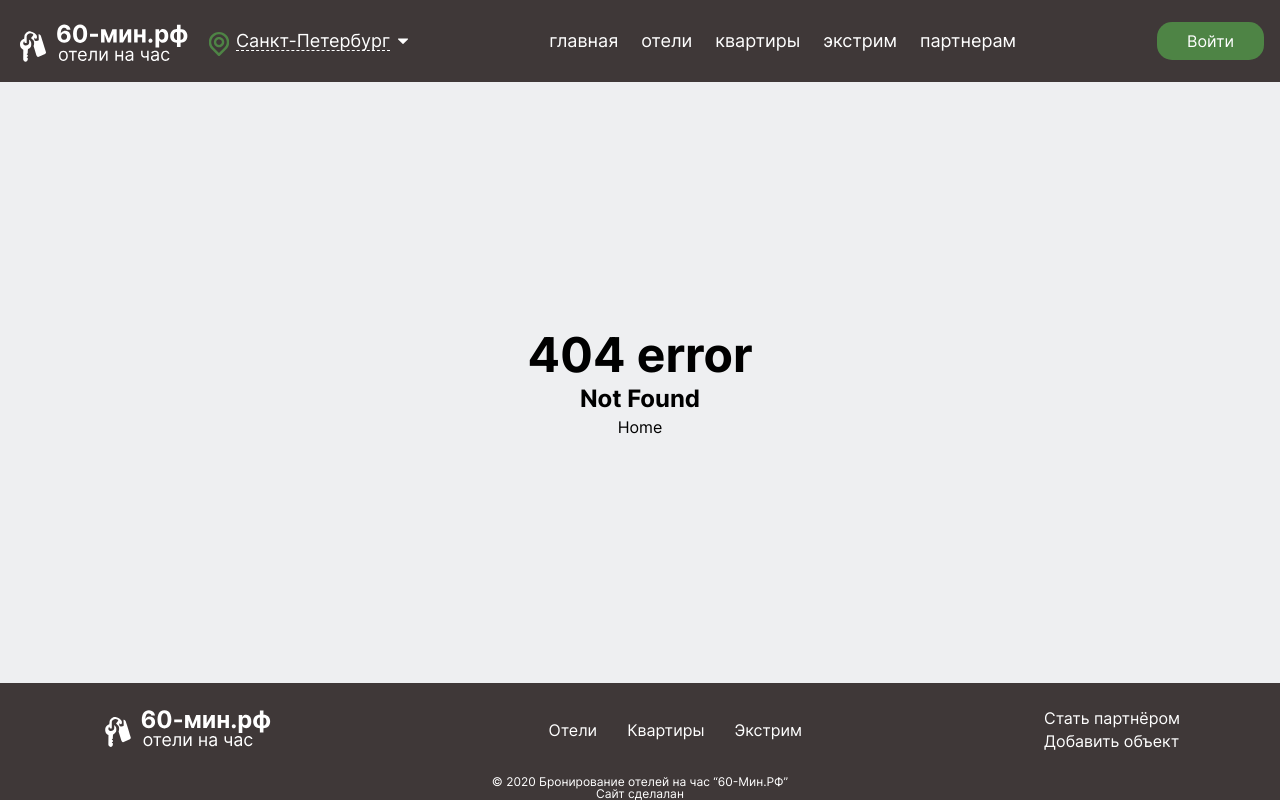
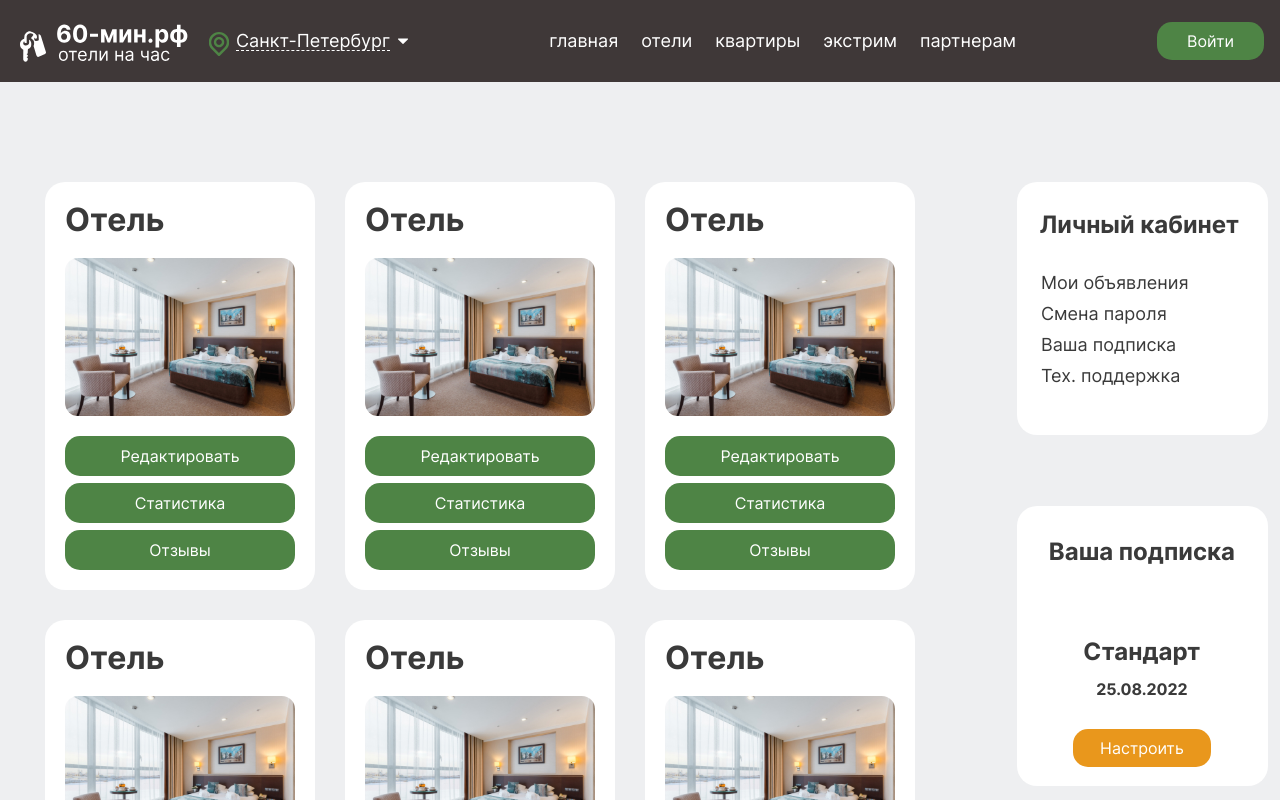
Before and after one commit to skvilshell/60-min_dev, a React (Vite) app: page /personal_account/ads in a window 1280 px wide. Shown: the top 800 px of the page. Built offline with nearby package versions, Linux system fonts and the light colour scheme.

Commit message:
change_lk

```diff
--- a/src/App.jsx
+++ b/src/App.jsx
@@ -11,6 +11,7 @@ import SignUp from "./pages/SignUp/SignUp";
 import MyAds from "./pages/MyAds";
 import AddEstate from "./pages/AddEstate/AddEstate";
 import AddEstate1 from "./pages/AddEstates/AddEstate";
+import CardsOutlet from "./pages/MyAds/CardsOutlet";
 
 function App() {
   return (
@@ -30,7 +31,12 @@ function App() {
           <Route path="property/add" element={<AddEstate />} />
           <Route path="property/:id" element={<ObjectPage />} />
           <Route path="review" element={<Rewiew />} />
-          <Route path="personal_account" element={<MyAds />} />
+          <Route path="personal_account" element={<MyAds />} >
+            <Route path='ads' element={<CardsOutlet />} />
+            <Route path='change-password' element={<p>change-password</p>} />
+            <Route path='subscription' element={<p>subscription</p>} />
+            <Route path='support' element={<p>support</p>} />
+          </Route>
 
           <Route path="*" element={<NotFound />} />
         </Route>
--- /dev/null
+++ b/src/pages/MyAds/CardsOutlet.jsx
@@ -0,0 +1,14 @@
+import React from 'react'
+import styles from './MyAds.module.scss'
+import LKCard from '../../components/LKCard'
+
+const ads = ["Отель", "Отель", "Отель", "Отель", "Отель", "Отель"]
+export default function CardsOutlet() {
+   return (
+      <div className={styles.ads}>
+         {ads.map((item, index) => (
+            <LKCard key={index} title={item} />
+         ))}
+      </div>
+   )
+}
--- a/src/pages/MyAds/MyAds.module.scss
+++ b/src/pages/MyAds/MyAds.module.scss
@@ -44,6 +44,11 @@
             >h3 {
                 margin-bottom: 26px;
                 margin-left: 9.85px;
+            }
+
+            .links{
+                display: grid;
+                grid-template-columns: 1fr
             }
 
             .container__button {
--- a/src/pages/MyAds/index.jsx
+++ b/src/pages/MyAds/index.jsx
@@ -1,44 +1,53 @@
 import React from 'react'
-import LKCard from '../../components/LKCard'
 import styles from './MyAds.module.scss'
 import BtnPraimary from '../../components/BtnPraimary/BtnPraimary'
 import { useState } from 'react'
-import { Route, Routes } from 'react-router-dom'
+import { Link, Outlet } from 'react-router-dom'
 
 export default function MyAds() {
-    const ads = ["Отель", "Отель", "Отель", "Отель", "Отель", "Отель"]
+
     const title = "Стандарт"
     const date = "25.08.2022"
-    const btnTitle = ["Мои объявления", "Смена пароля", "Ваша подписка", "Тех. поддержка"]
+    const btnTitle = [
+        {
+            text: "Мои объявления",
+            to: "/personal_account/ads"
+        },
+        {
+            text: "Смена пароля",
+            to: "/personal_account/change-password"
+        },
+        {
+            text: "Ваша подписка",
+            to: "/personal_account/subscription"
+        },
+        {
+            text: "Тех. поддержка",
+            to: "/personal_account/support"
+        }
+    ]
     const [btnActive, setBtnActive] = useState(-1)
 
     return (
         <div className={styles.root}>
 
-            <Routes>
-                <Route path='ads' element=
-                    {<div className={styles.ads}>
-                        {ads.map((item, index) => (
-                            <LKCard key={index} title={item} />
-                        ))}
-                    </div>} />
-                <Route path='change-password' element={<p>change-password</p>} />
-                <Route path='subscription' element={<p>subscription</p>} />
-                <Route path='support' element={<p>support</p>} />
-            </Routes>
+            <Outlet />
 
             <div className={styles.info}>
                 <div className={styles.container}>
                     <h3>Личный кабинет</h3>
+                    <div className={styles.links}>
                         {btnTitle.map((item, index) => (
-                        <div
+                            <Link
+                                to={item.to}
                                 className={index === btnActive ? styles.container__button__active : styles.container__button}
                                 key={index}
                                 onClick={() => { setBtnActive(index) }}
                             >
-                            {item}
+                                {item.text}
+                            </Link>
+                        ))}
                     </div>
-                    ))}
                 </div>
                 <div className={styles.subscribe}>
                     <h3>Ваша подписка</h3>
```
Lines whose indentation alone changed are shown as unchanged.
